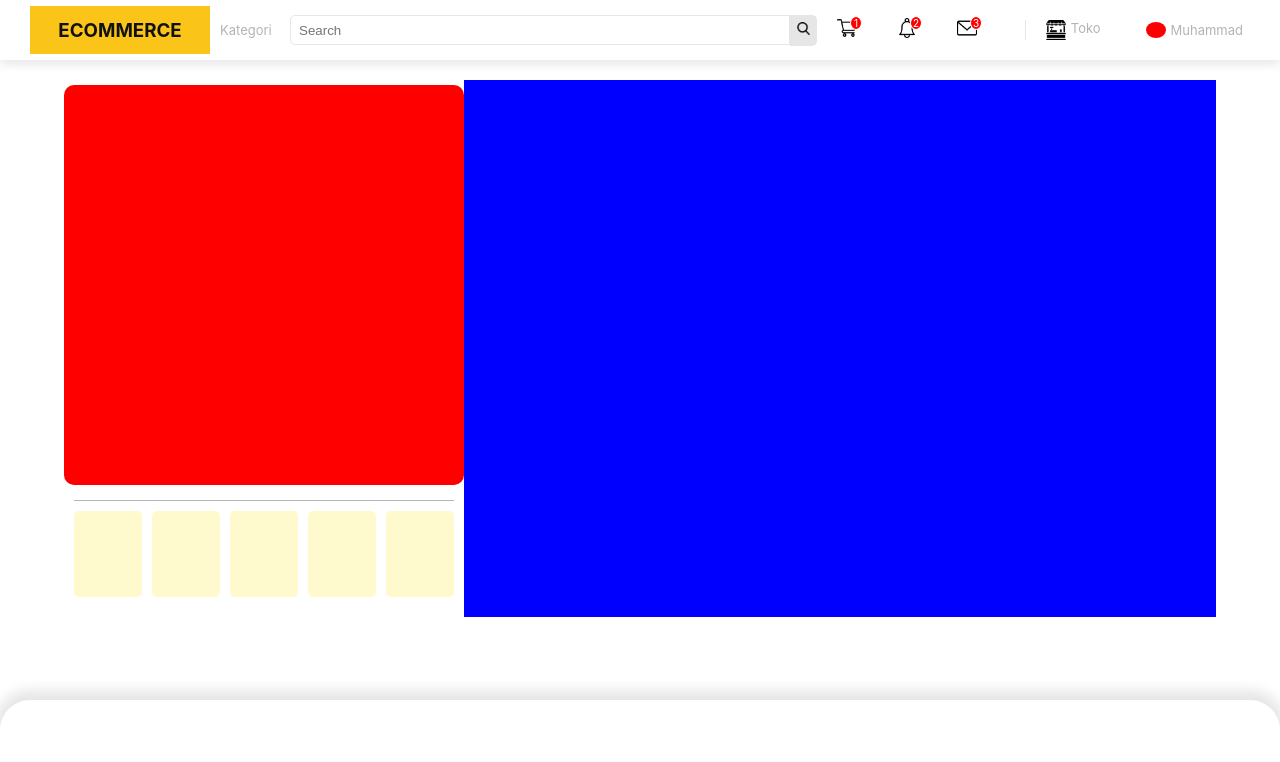
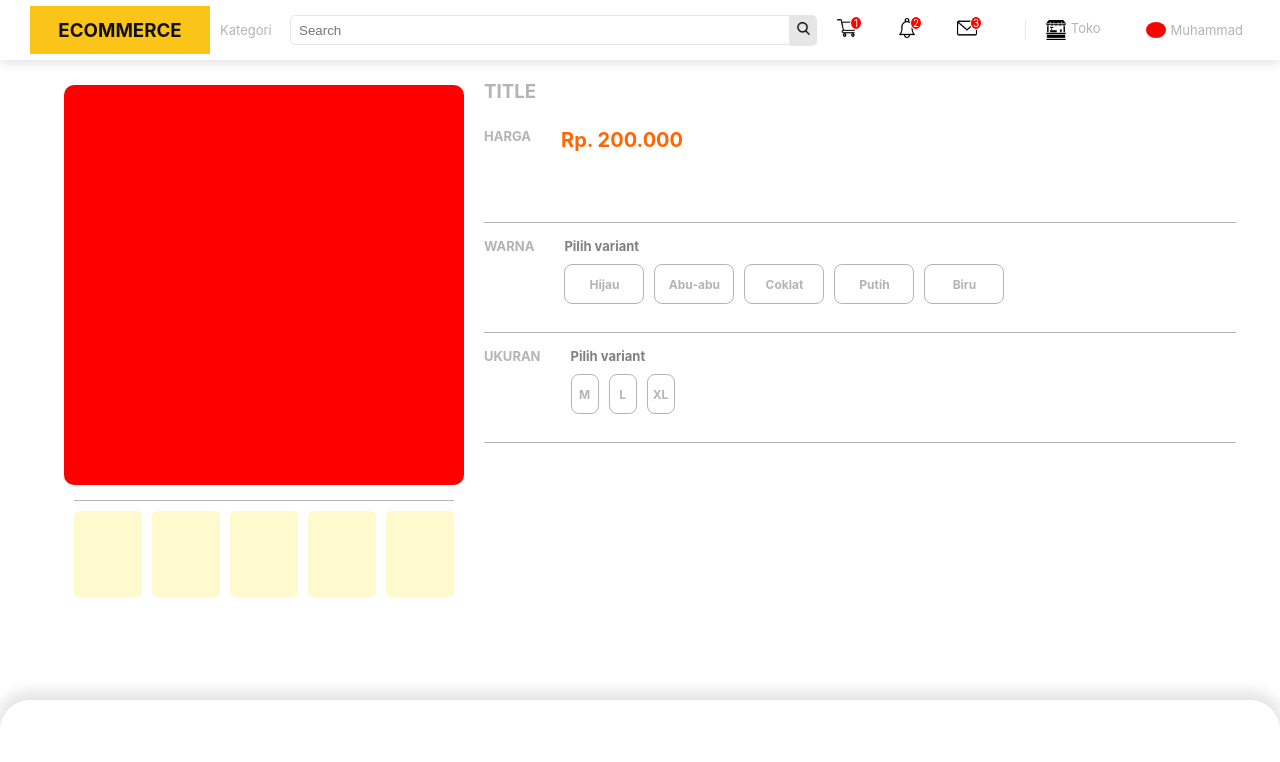
Before and after one commit to mhdnaldi/telkom-assignment, a React (Create React App) app: page /product in a window 1280 px wide. Shown: the top 762 px of the page. Built offline with nearby package versions, Linux system fonts and the light colour scheme.

Commit message:
add product page styling

```diff
--- a/src/containers/Product/Product.css
+++ b/src/containers/Product/Product.css
@@ -33,8 +33,74 @@
   background-color: lemonchiffon;
 }
 
-.product-details {
-  background-color: blue;
+.product-details h3 {
+  margin: 0 0 20px 20px;
+}
+
+.product-info {
+  font-weight: bold;
+  font-size: 13px;
+  width: 100%;
+  height: 100px;
+  margin: 10px 20px;
+  padding: 5px 0;
+  border-bottom: 1px solid rgb(180, 180, 180);
+}
+
+.product-price,
+.product-colors,
+.product-size {
+  display: flex;
+}
+
+.product-price strong {
+  margin-left: 30px;
+  font-size: 20px;
+  color: rgb(255, 102, 0);
+}
+
+.product-variant {
+  margin-left: 30px;
+}
+
+.product-variant p {
+  font-size: 13px;
+  color: grey;
+}
+
+.variants {
+  display: flex;
+  margin: 10px 0;
+}
+
+.variants .variant-colors {
+  display: grid;
+  place-items: center;
+  width: 80px;
+  margin-right: 10px;
+  font-size: 12px;
+  border: 1px solid rgb(180, 180, 180);
+  border-radius: 8px;
+}
+
+.variants div {
+  display: grid;
+  font-size: 12px;
+  place-items: center;
+  width: 28px;
+  height: 40px;
+  margin-right: 10px;
+  border: 1px solid rgb(180, 180, 180);
+  border-radius: 8px;
+}
+
+.variants div:hover,
+.variants div:active,
+.variants .variant-colors:hover,
+.variants .variant-colors:hover {
+  color: #111;
+  background-color: rgb(180, 180, 180);
+  cursor: pointer;
 }
 
 .checkout-footer {
@@ -43,7 +109,7 @@
   left: 0;
   width: 100%;
   height: 100px;
-  /* background-color: red; */
+  background-color: white;
   border-radius: 30px 30px 0 0;
   box-shadow: 0px -5px 13px 5px rgba(0, 0, 0, 0.1);
 }
--- a/src/containers/Product/Product.js
+++ b/src/containers/Product/Product.js
@@ -17,7 +17,37 @@ const Product = (props) => {
             <div className='small'></div>
           </div>
         </div>
-        <div className='product-details'></div>
+        <div className='product-details'>
+          <h3>TITLE</h3>
+          <div className='product-price product-info'>
+            <p>HARGA</p>
+            <strong>Rp. 200.000</strong>
+          </div>
+          <div className='product-colors product-info'>
+            <p>WARNA</p>
+            <div className='product-variant'>
+              <p>Pilih variant</p>
+              <div className='variants'>
+                <div className='variant-colors'>Hijau</div>
+                <div className='variant-colors'>Abu-abu</div>
+                <div className='variant-colors'>Coklat</div>
+                <div className='variant-colors'>Putih</div>
+                <div className='variant-colors'>Biru</div>
+              </div>
+            </div>
+          </div>
+          <div className='product-size product-info'>
+            <p>UKURAN</p>
+            <div className='product-variant'>
+              <p>Pilih variant</p>
+              <div className='variants'>
+                <div>M</div>
+                <div>L</div>
+                <div>XL</div>
+              </div>
+            </div>
+          </div>
+        </div>
       </div>
       <div className='checkout-footer'></div>
     </div>
```
Also changed, not shown: src/json/Data.json (+142 -2 lines).
